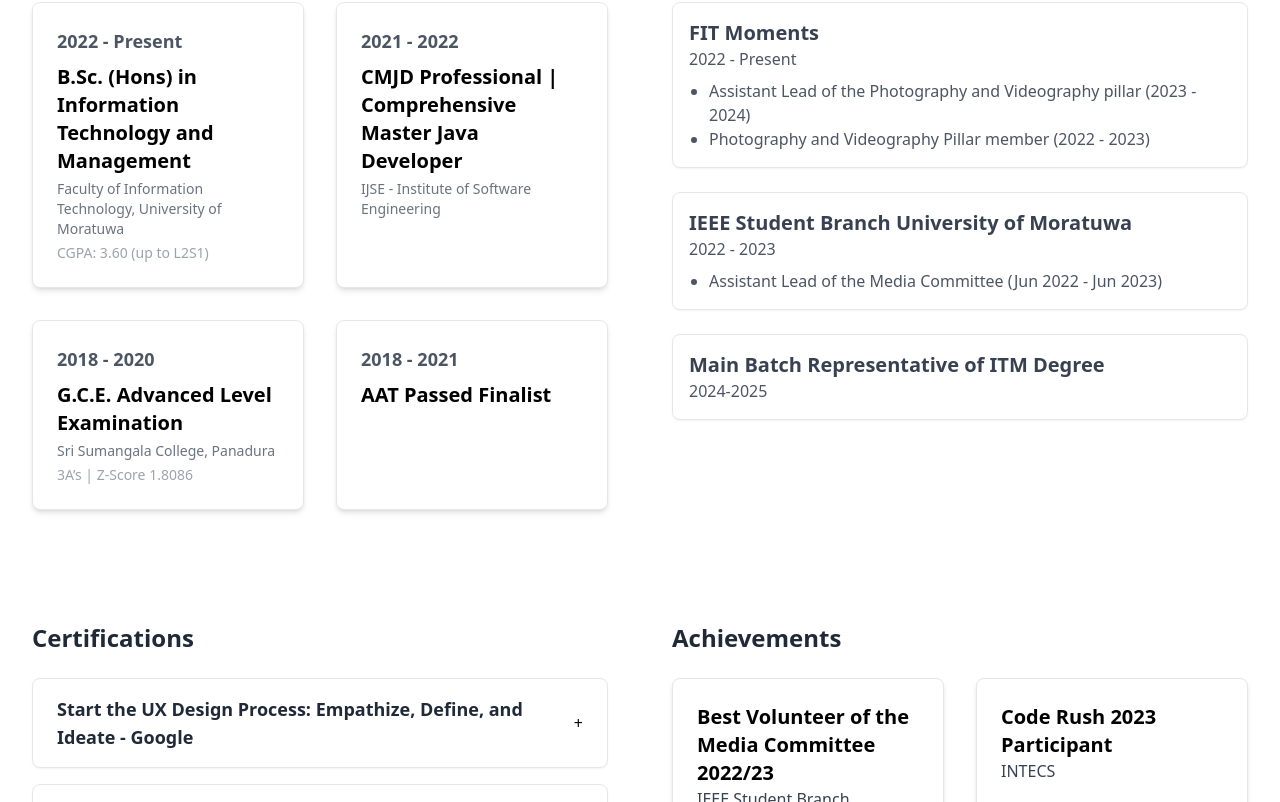
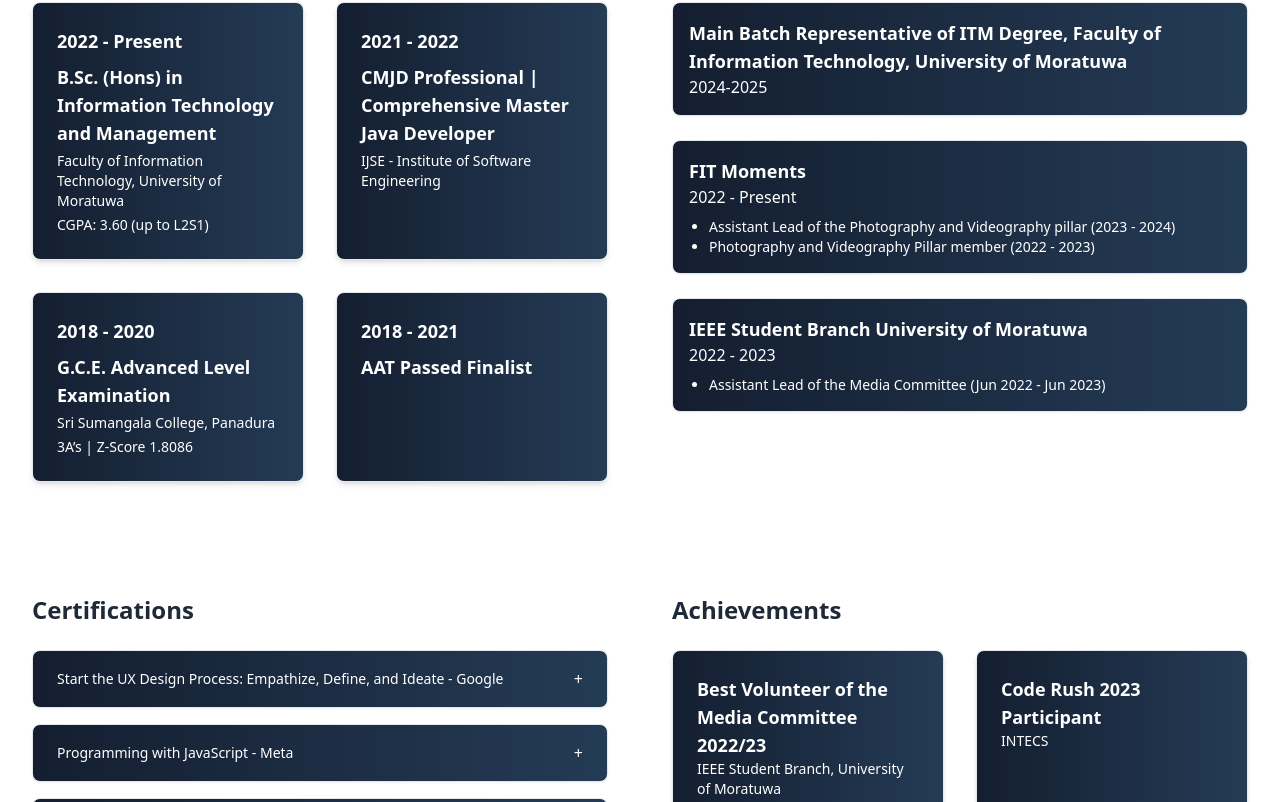
Before and after one commit to Malith212/my-portfolio, a React (Create React App) app: page /cv in a window 1280 px wide. Shown: the part 318-1120 px from the top of the page. Built offline with nearby package versions, Linux system fonts and the light colour scheme.

Commit message:
styles in cv

```diff
--- a/src/components/Navbar.jsx
+++ b/src/components/Navbar.jsx
@@ -19,7 +19,7 @@
       <div className="container mx-auto flex flex-col md:flex-row justify-between items-center">
         {/* Dynamically updating the heading as a link */}
         <h1 className="text-lg font-bold mb-4 md:mb-0">
-          <Link to="/" className="text-gray-700 hover:text-blue-600">
+          <Link to="/" className="text-gray-700 ">
             Malith Weerarathne{section && ` / ${section}`}
           </Link>
         </h1>
--- a/src/components/Skills.jsx
+++ b/src/components/Skills.jsx
@@ -55,7 +55,7 @@
         <div className="grid md:grid-cols-3 gap-12">
           {/* Frontend Skills */}
           <motion.div
-            className="p-6 bg-gray-100 rounded-lg shadow-md"
+            className="p-6 bg-whie rounded-lg shadow-md"
             variants={containerVariants}
             initial="hidden"
             animate="visible"
@@ -82,7 +82,7 @@
 
           {/* Backend Skills */}
           <motion.div
-            className="p-6 bg-gray-100 rounded-lg shadow-md"
+            className="p-6 bg-white rounded-lg shadow-md"
             variants={containerVariants}
             initial="hidden"
             animate="visible"
@@ -109,7 +109,7 @@
 
           {/* Design Tools */}
           <motion.div
-            className="p-6 bg-gray-100 rounded-lg shadow-md"
+            className="p-6 bg-white rounded-lg shadow-md"
             variants={containerVariants}
             initial="hidden"
             animate="visible"
--- a/src/components/cv/Achievements.jsx
+++ b/src/components/cv/Achievements.jsx
@@ -32,10 +32,10 @@
           {achievementsData.map((achievement) => (
             <div
               key={achievement.id}
-              className="bg-white p-6 rounded-lg shadow-md border border-gray-200"
+              className="bg-gradient-to-r from-[#141E30] to-[#243B55] text-white p-6 rounded-lg shadow-md border border-gray-200"
             >
-              <h3 className="text-xl font-bold">{achievement.title}</h3>
-              <p className="text-gray-700">{achievement.organization}</p>
+              <h3 className="text-lg font-bold">{achievement.title}</h3>
+              <p className="text-white text-sm font-light">{achievement.organization}</p>
             </div>
           ))}
         </div>
--- a/src/components/cv/Certificates.jsx
+++ b/src/components/cv/Certificates.jsx
@@ -44,12 +44,12 @@
         <h2 className="text-2xl font-bold mb-6 text-gray-800">Certifications</h2>
         <div className="space-y-4">
           {certifications.map((cert, index) => (
-            <div key={index} className="border rounded-lg shadow-sm">
+            <div key={index} className="border bg-gradient-to-r from-[#141E30] to-[#243B55] text-white rounded-lg shadow-sm">
               <button
                 onClick={() => toggleCert(index)}
                 className="w-full flex justify-between items-center py-4 px-6 text-left focus:outline-none"
               >
-                <span className="text-lg font-semibold text-gray-800">
+                <span className="text-sm font-light text-white">
                   {cert.title}
                 </span>
                 <span>{openCert === index ? '-' : '+'}</span>
@@ -60,7 +60,7 @@
                     href={cert.link}
                     target="_blank"
                     rel="noopener noreferrer"
-                    className="block p-2 text-gray-700 bg-gray-100 hover:bg-gray-200 rounded"
+                    className="inline-block mt-2 px-4 py-2 bg-white text-gray-800 font-light text-sm rounded-md hover:text-blue-400 transition-colors duration-300"
                   >
                     View Certificate
                   </a>
--- a/src/components/cv/Education.jsx
+++ b/src/components/cv/Education.jsx
@@ -36,15 +36,15 @@
           {educationDetails.map((item, index) => (
             <div
               key={index}
-              className="bg-white p-6 rounded-lg shadow-md border border-gray-200"
+              className="bg-gradient-to-r from-[#141E30] to-[#243B55] text-white p-6 rounded-lg shadow-md border border-gray-200"
             >
-              <p className="text-lg font-semibold text-gray-600 mb-2">
+              <p className="text-lg font-semibold text-white mb-2">
                 {item.year}
               </p>
-              <h3 className="text-xl font-bold mb-1">{item.degree}</h3>
-              <p className="text-sm text-gray-500 mb-1">{item.institution}</p>
+              <h3 className="text-lg font-bold mb-1">{item.degree}</h3>
+              <p className="text-sm text-white mb-1">{item.institution}</p>
               {item.details && (
-                <p className="text-sm text-gray-400">{item.details}</p>
+                <p className="text-sm text-white">{item.details}</p>
               )}
             </div>
           ))}
--- a/src/components/cv/Extracurricular.jsx
+++ b/src/components/cv/Extracurricular.jsx
@@ -7,30 +7,32 @@
         <h2 className="text-2xl font-bold mb-6 text-gray-800">Extracurricular Activities</h2>
         <div className="grid grid-cols-1 gap-6">
 
+        <div className="bg-gradient-to-r from-[#141E30] to-[#243B55] text-white p-4 border rounded-lg shadow-sm">
+            <h3 className="text-lg font-semibold text-white">Main Batch Representative of ITM Degree, Faculty of Information Technology, University of Moratuwa</h3>
+            <p className="text-white">2024-2025</p>
+          </div>
+
           {/* FIT Moments */}
-          <div className="p-4 border rounded-lg shadow-sm">
-            <h3 className="text-xl font-semibold text-gray-700">FIT Moments</h3>
-            <p className="text-gray-600">2022 - Present</p>
-            <ul className="list-disc pl-5 text-gray-600 mt-2">
+          <div className="bg-gradient-to-r from-[#141E30] to-[#243B55] text-white p-4 border rounded-lg shadow-sm">
+            <h3 className="text-lg font-semibold text-white">FIT Moments</h3>
+            <p className="text-white">2022 - Present</p>
+            <ul className="list-disc pl-5 text-sm text-white mt-2">
               <li>Assistant Lead of the Photography and Videography pillar (2023 - 2024)</li>
               <li>Photography and Videography Pillar member (2022 - 2023)</li>
             </ul>
           </div>
 
           {/* IEEE Student Branch */}
-          <div className="p-4 border rounded-lg shadow-sm">
-            <h3 className="text-xl font-semibold text-gray-700">IEEE Student Branch University of Moratuwa</h3>
-            <p className="text-gray-600">2022 - 2023</p>
-            <ul className="list-disc pl-5 text-gray-600 mt-2">
+          <div className=" bg-gradient-to-r from-[#141E30] to-[#243B55] text-white p-4 border rounded-lg shadow-sm">
+            <h3 className="text-lg font-semibold text-white">IEEE Student Branch University of Moratuwa</h3>
+            <p className="text-white">2022 - 2023</p>
+            <ul className="list-disc pl-5 text-sm text-white mt-2">
               <li>Assistant Lead of the Media Committee (Jun 2022 - Jun 2023)</li>
             </ul>
           </div>
 
           {/* ITM Degree Batch Representative */}
-          <div className="p-4 border rounded-lg shadow-sm">
-            <h3 className="text-xl font-semibold text-gray-700">Main Batch Representative of ITM Degree</h3>
-            <p className="text-gray-600">2024-2025</p>
-          </div>
+
 
         </div>
       </div>
--- a/src/components/cv/Languages.jsx
+++ b/src/components/cv/Languages.jsx
@@ -15,10 +15,10 @@
           {languagesData.map((lang) => (
             <div
               key={lang.id}
-              className="bg-white p-6 rounded-lg shadow-md"
+              className="bg-gradient-to-r from-[#141E30] to-[#243B55] text-white p-6 rounded-lg shadow-md"
             >
-              <h3 className="text-xl font-bold">{lang.language}</h3>
-              <p className="text-gray-700">{lang.proficiency}</p>
+              <h3 className="text-lg font-bold">{lang.language}</h3>
+              <p className="text-white text-esm font-thin">{lang.proficiency}</p>
             </div>
           ))}
         </div>
```
